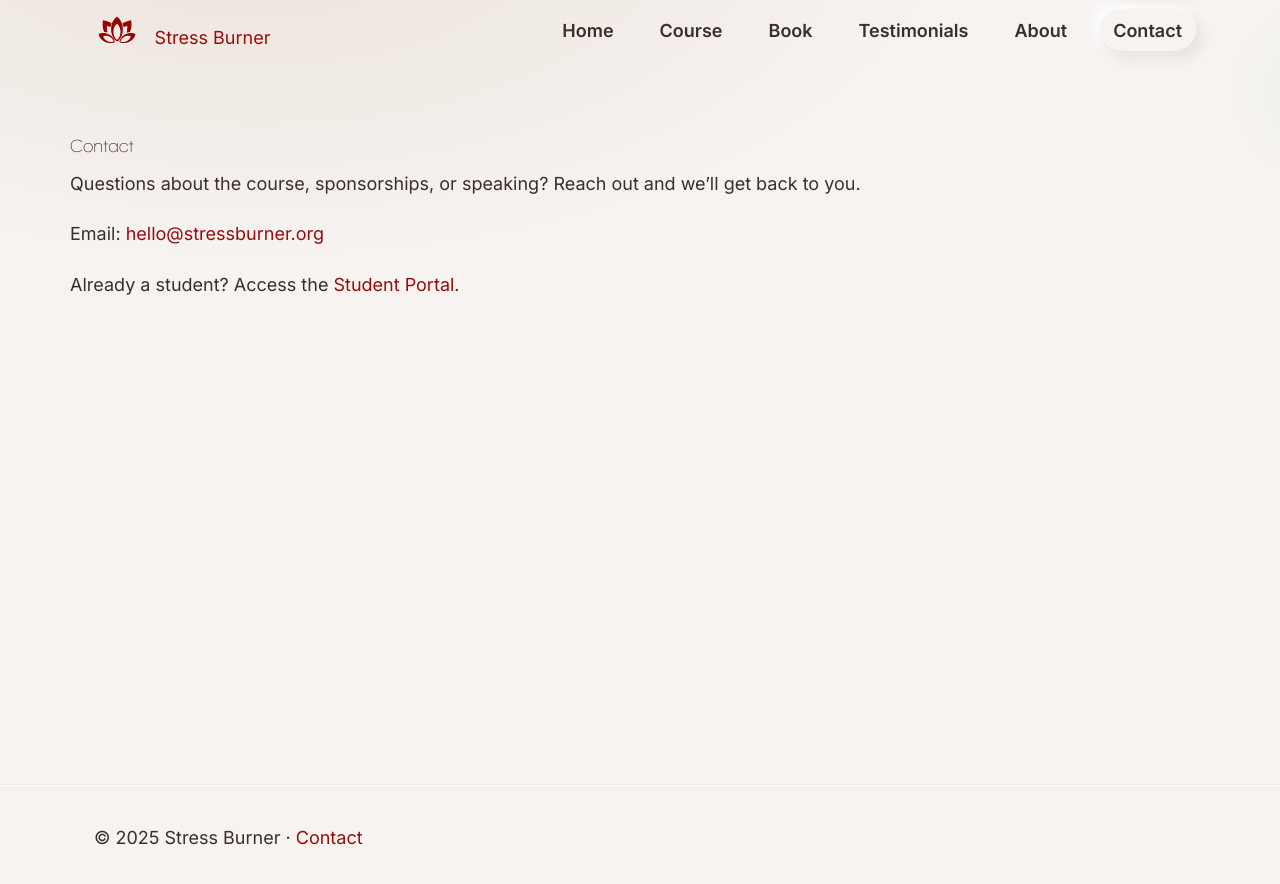
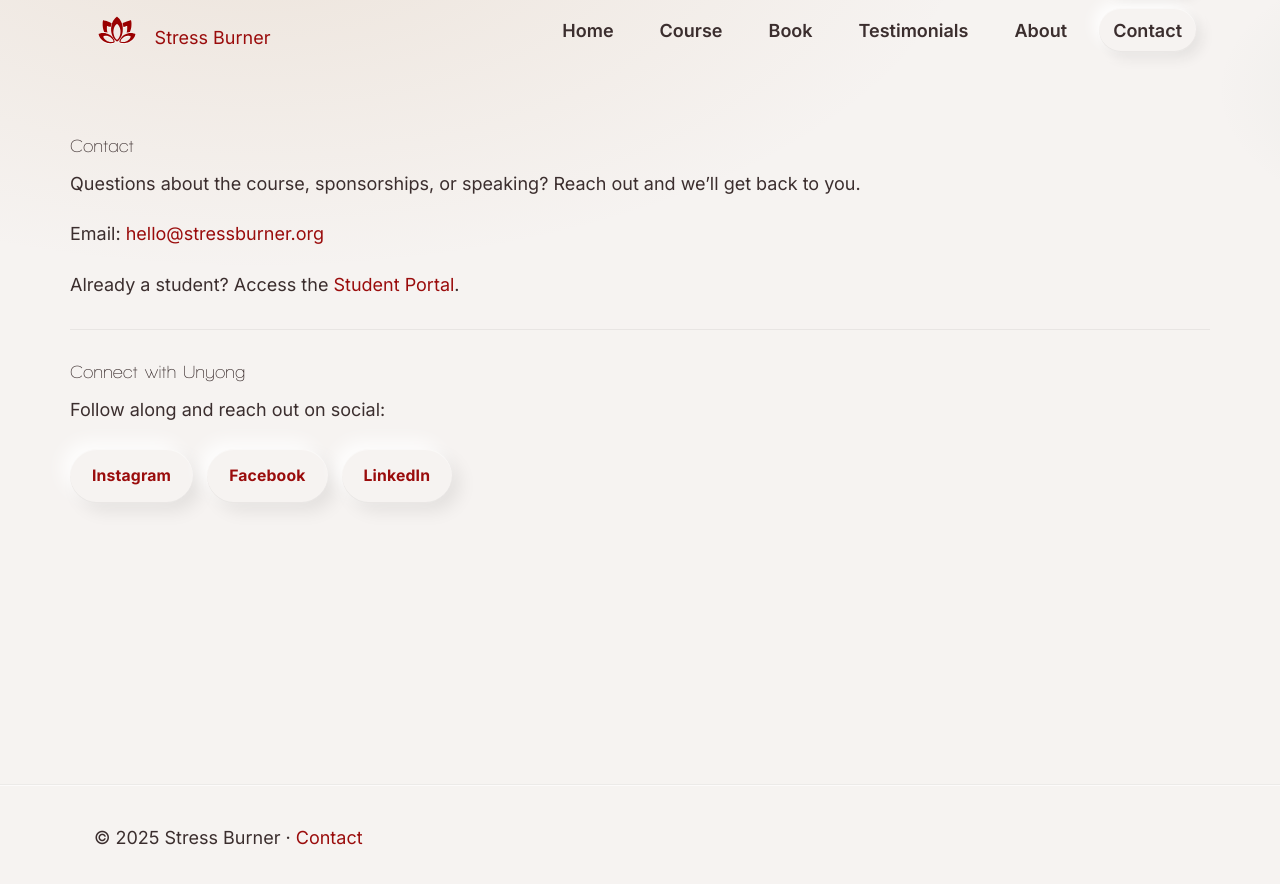
Before and after one commit to chriswakeley/test-blog, a Jekyll site: the page built from contact.md, in a window 1280 px wide. Shown: the top 884 px of the page. Built offline with Jekyll 4.4.1, drawn with Linux system fonts in a browser that asks for light colours.

Commit message:
Add social media links and section for connecting with Unyong on contact page

```diff
--- a/contact.md
+++ b/contact.md
@@ -13,4 +13,12 @@ permalink: /contact/
   <p>
     Already a student? Access the <a href="{{ site.student_portal_url }}" target="_blank" rel="noopener">Student Portal</a>.
   </p>
+  <hr style="margin:28px 0;border:0;border-top:1px solid rgba(0,0,0,.06)" />
+  <h2 style="margin-top:0">Connect with Unyong</h2>
+  <p>Follow along and reach out on social:</p>
+  <div class="cta-row" style="justify-content:flex-start">
+    <a class="btn secondary" href="https://www.instagram.com/stressburners/" target="_blank" rel="noopener" aria-label="Unyong on Instagram (opens in a new tab)">Instagram</a>
+    <a class="btn secondary" href="https://www.facebook.com/StressBurners" target="_blank" rel="noopener" aria-label="Unyong on Facebook (opens in a new tab)">Facebook</a>
+    <a class="btn secondary" href="https://www.linkedin.com/in/unyong-kim-01a39a6/" target="_blank" rel="noopener" aria-label="Unyong on LinkedIn (opens in a new tab)">LinkedIn</a>
+  </div>
 </div>
```
